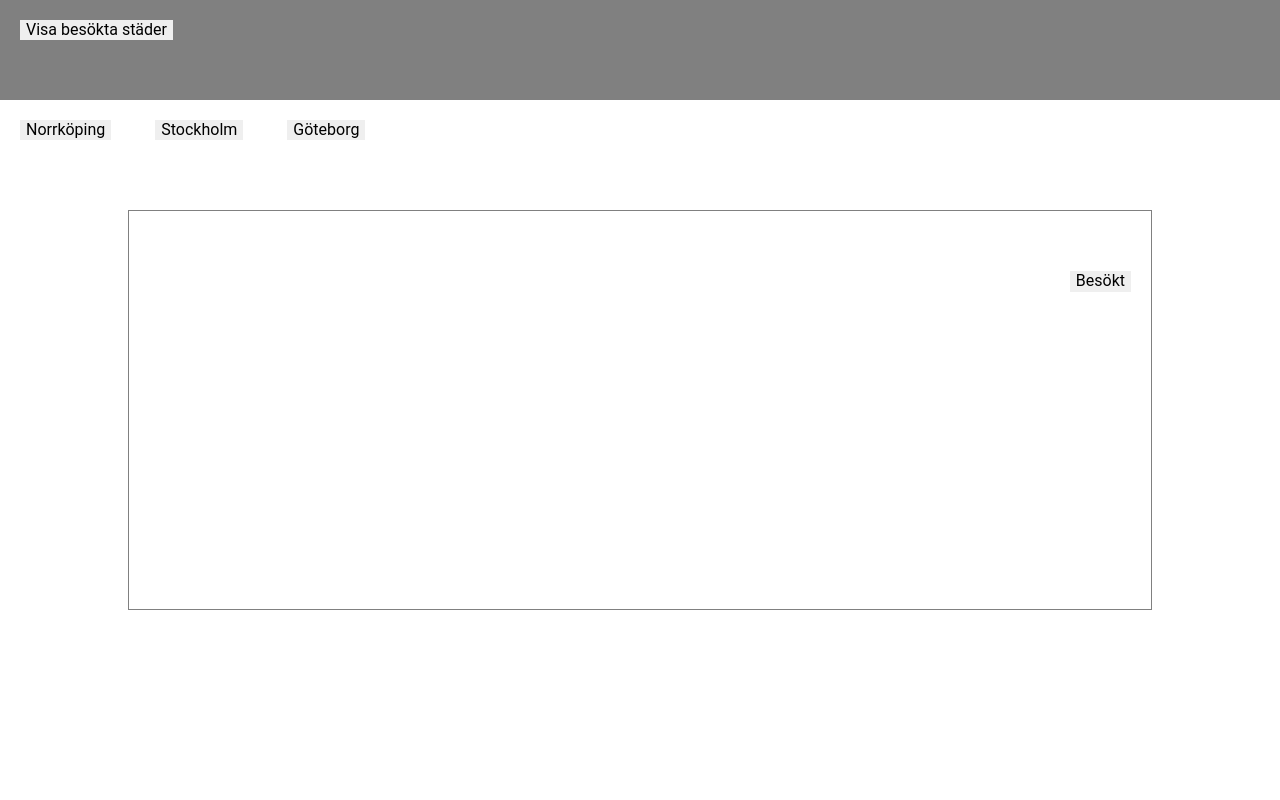
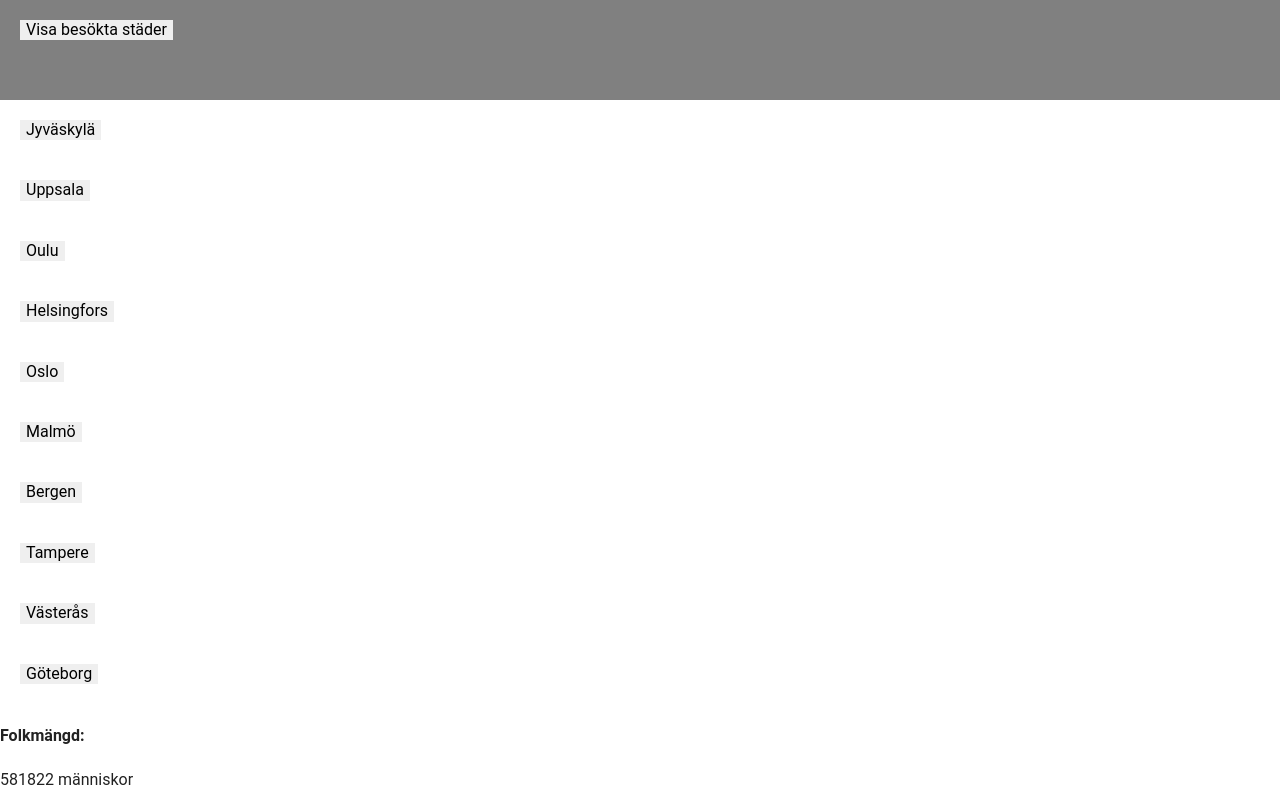
Before and after one commit to josefinelofgren/stader-och-lander, a plain HTML site: page index.html in a window 1280 px wide. Both pictures are taken after a click on the button "Göteborg". Shown: the top 800 px of the page. Drawn offline with Linux system fonts and the light colour scheme; no server answers.

Commit message:
adding api for weather

```diff
--- a/index.html
+++ b/index.html
@@ -23,9 +23,7 @@
     <button id=viewVisitedCities type="button">Visa besökta städer</button>
   </header>
 
-<button class="cities">Norrköping</button>
-<button class="cities">Stockholm</button>
-<button class="cities">Göteborg</button>
+<div id="cities"></div>
 
 <main id="main">
   <div id="container">
--- a/main.js
+++ b/main.js
@@ -1,11 +1,10 @@
-// import {ctyInfo} from './modules/städer.mjs'
 
-// ctyInfo();
+import { printCityNames } from "./modules/städer.mjs"
+import {clickHandler} from "./modules/städer.mjs"
 
-let btns = document.querySelectorAll('.cities');
+printCityNames();
 
-for (let i of btns) {
-  i.addEventListener('click', function() {
-    console.log(this);
-  });
-}
+
+
+
+window.addEventListener("click", clickHandler);
--- a/modules/städer.mjs
+++ b/modules/städer.mjs
@@ -1,7 +1,49 @@
-// const cties = document.getElementsByClassName('cities');
 
-// for (i of cties) {
-//   i.addEventListener('click', function() {
-//     console.log(this);
-//   });
-// }
+export function printCityNames() {
+    let cities = document.getElementById("cities");
+
+    fetch("json/stad.json")
+    .then (response => response.json())
+    .then (data => {
+        console.log(data);
+
+        for (let city in data) {
+            cities.insertAdjacentHTML("afterbegin", `<div class="city"><button class="cityBtn" id="${data[city].id}"> ${data[city].stadname}</button> <div class="cityInfo"></div></div>`);
+        }
+    });
+
+}
+
+export function displayCityInfo(id) {
+    console.log(id);
+    fetch("json/stad.json")
+    .then (response => response.json())
+    .then (data => {
+
+     const selectedCity = data.find(city => city.id === +id)
+         document.getElementById(id).nextElementSibling.innerHTML = `<p> <h4>Folkmängd:</h4> ${selectedCity.population} människor </p>`;
+
+         let country
+         if(selectedCity.countryid === 1) {
+             country = "Sweden"
+         } else if(selectedCity.countryid === 2) {
+             country = "Finland"
+         } else if(selectedCity.countryid === 3) {
+             country = "Norway"
+         }
+
+         return fetch(`https://api.weatherbit.io/v2.0/current?&lang=sv&city=${selectedCity.stadname}&country=${country}&key=77183e339754431b9494ef1d8558588f`)
+         .then (response => response.json())
+         .then (data => {
+            document.getElementById(id).nextElementSibling.innerHTML += `<p> <h4>Väder:</h4> ${data.data[0].app_temp} C, ${data.data[0].weather.description} </p>`;
+         })
+
+    })
+}
+
+export function clickHandler(event) {
+    if(event.target.matches(".cityBtn")) {
+        console.log("clickhandler", event.target.id);
+        displayCityInfo(event.target.id);
+    }
+}
```
